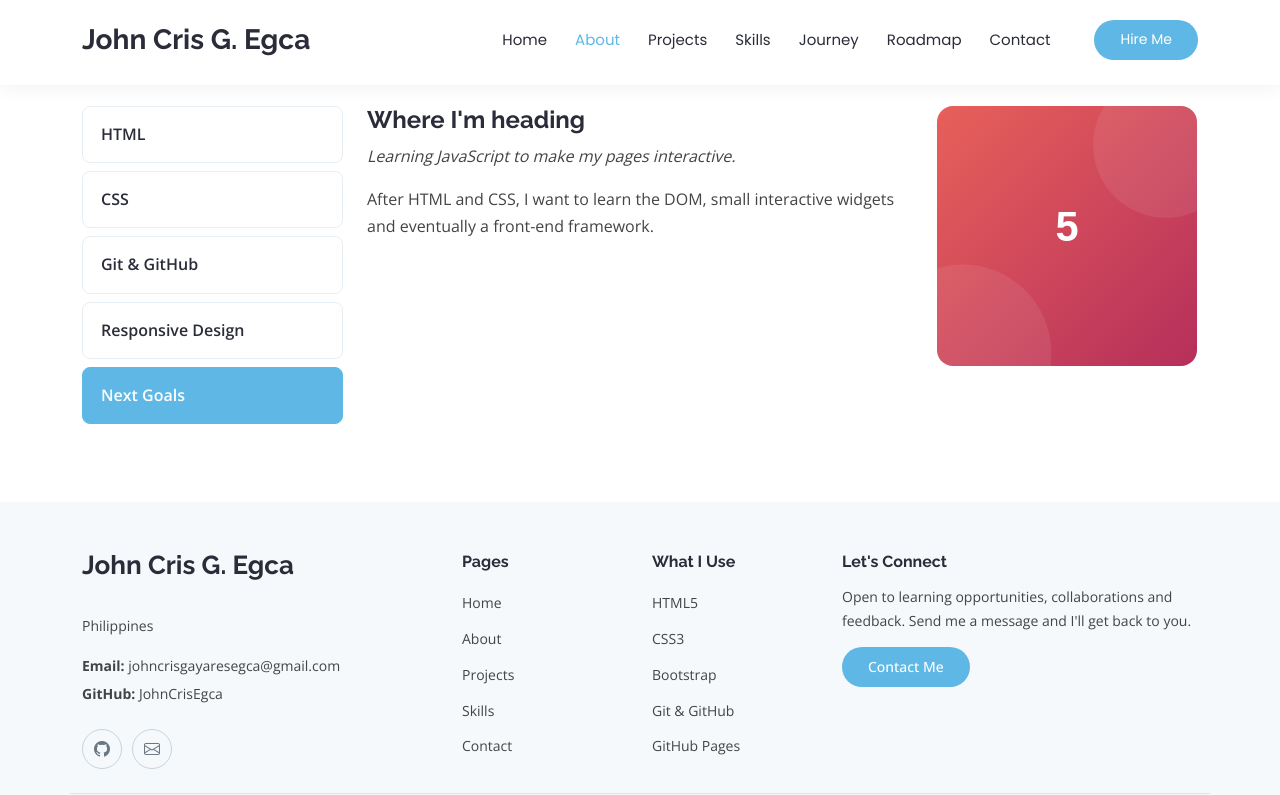
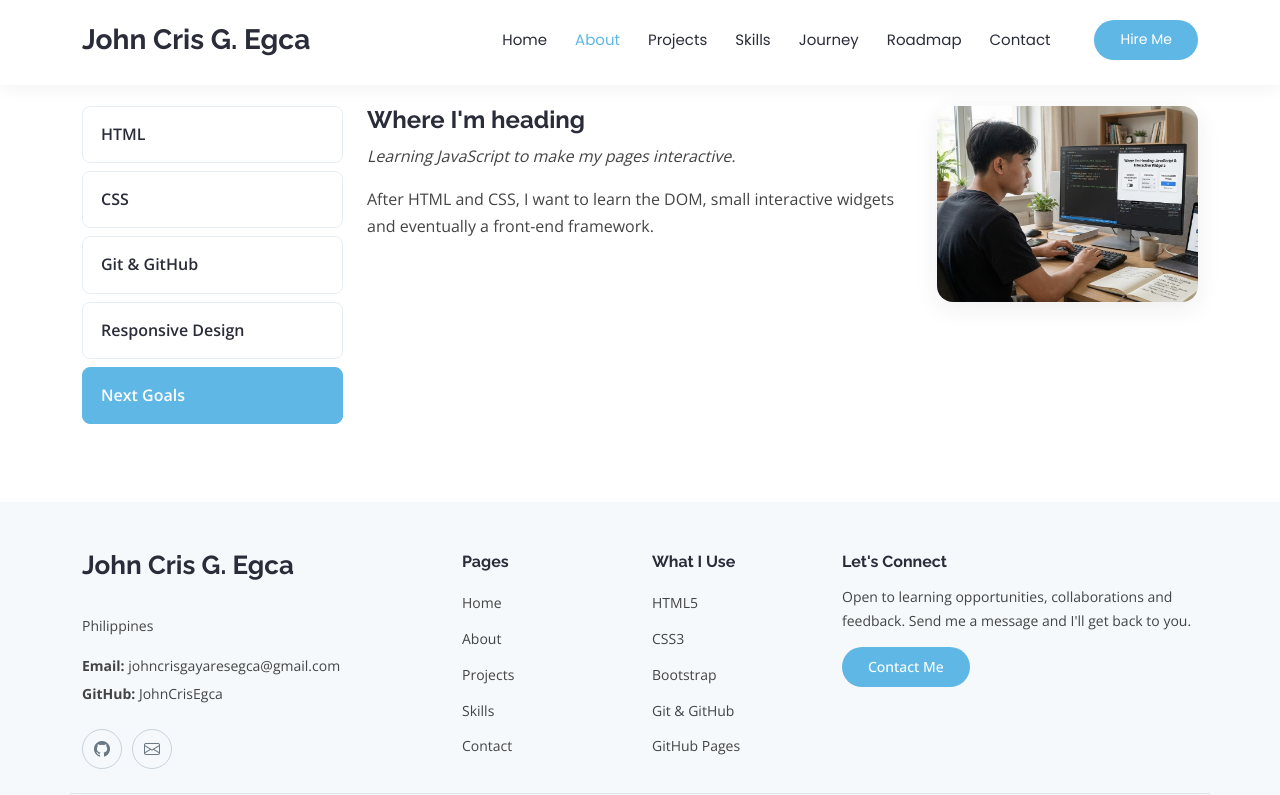
Before and after one commit to JohnCrisEgca/egca-project-1, a plain HTML site: page about.html in a window 1280 px wide. Both pictures are taken after a click on the tab "Next Goals". Shown: the part 1318-2113 px from the top of the page. Drawn offline with nearby package versions, Linux system fonts and the light colour scheme.

Commit message:
Add desk photo to the Next Goals tab

```diff
--- a/about.html
+++ b/about.html
@@ -241,7 +241,7 @@
                     <p>After HTML and CSS, I want to learn the DOM, small interactive widgets and eventually a front-end framework.</p>
                   </div>
                   <div class="col-lg-4 text-center order-1 order-lg-2">
-                    <img src="assets/img/step-5.svg" alt="" class="img-fluid rounded-4">
+                    <img src="assets/img/where-heading.jpg" alt="Learning JavaScript and planning my next steps at my desk" class="img-fluid rounded-4 tab-photo">
                   </div>
                 </div>
               </div>
```
Also changed, not shown: assets/img/where-heading.jpg (added).
